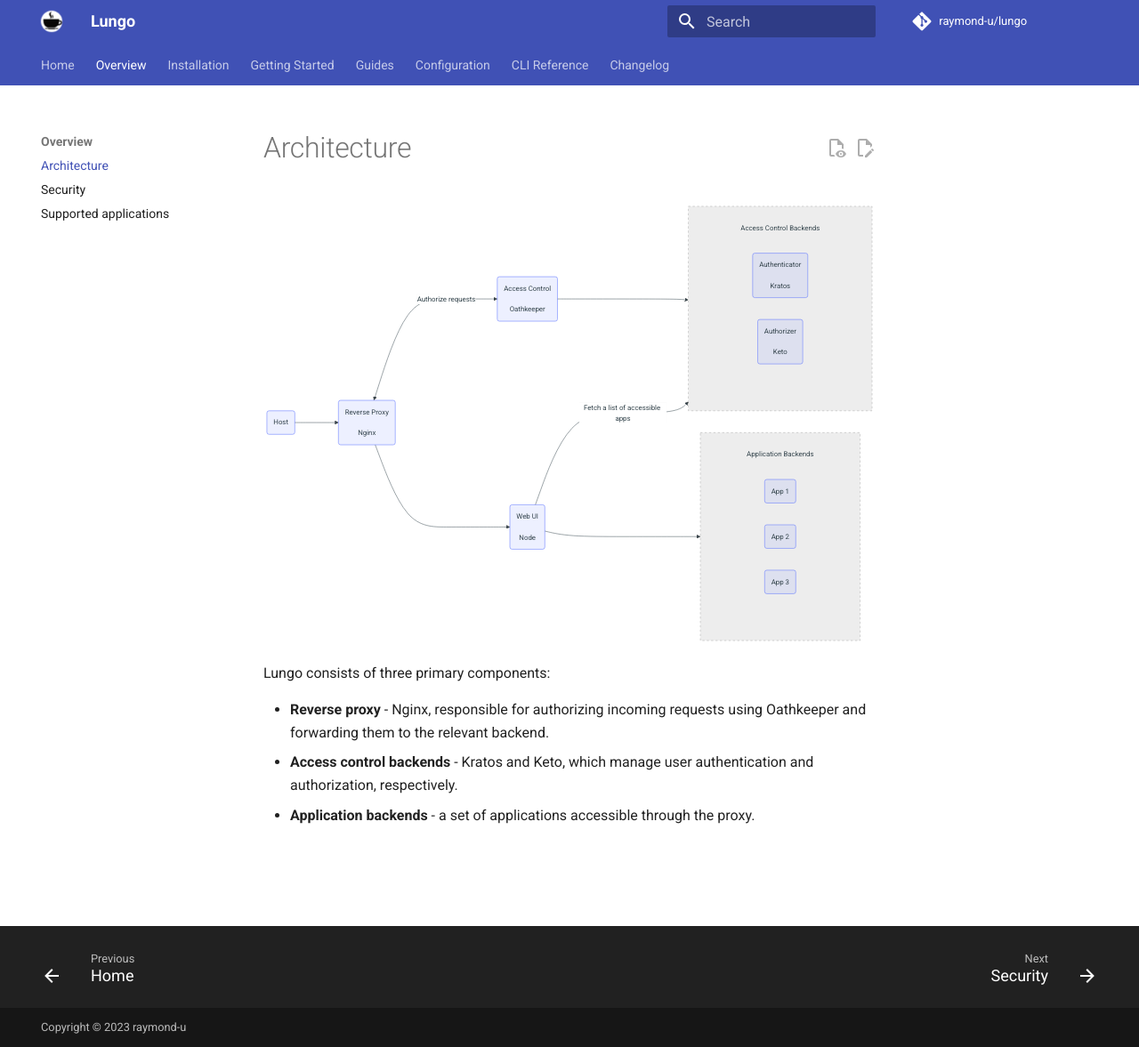
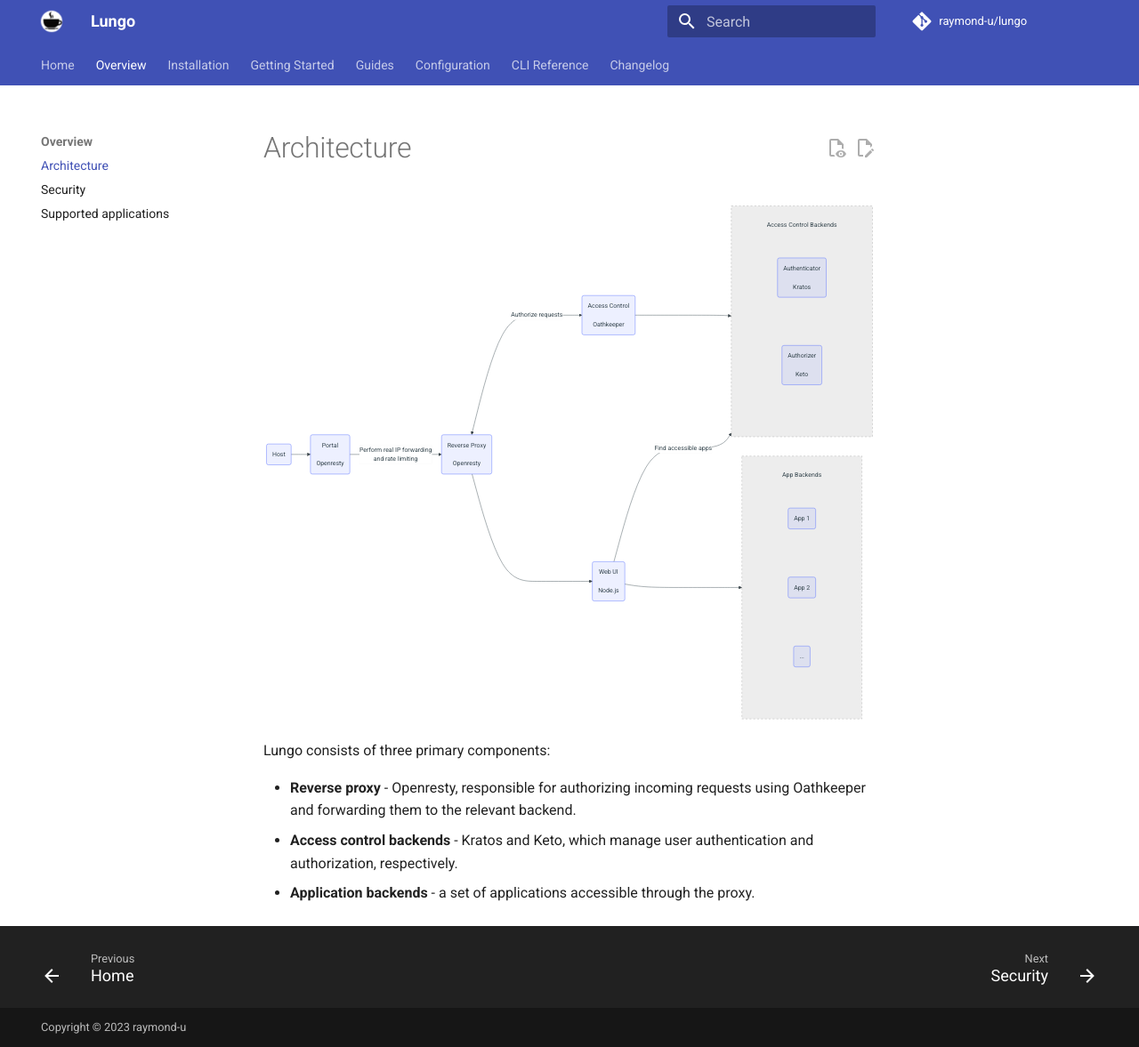
Before and after one commit to raymond-u/lungo, an MkDocs documentation site: the page built from docs/overview/architecture.md, in a window 1280 px wide and 1177 px high. Shown: the whole window at 89% size. Built offline with MkDocs 1.6.1 and Material for MkDocs 9.7.7, drawn with Linux system fonts in a browser that asks for light colours; comment, search, counter and statistics services are not loaded; the version menu is left out; some of the changed lines change nothing that is shown.

Commit message:
docs: update architecture

````diff
--- a/docs/overview/architecture.md
+++ b/docs/overview/architecture.md
@@ -2,29 +2,27 @@
 
 ```mermaid
 graph LR
-    Host(Host) ---> Proxy(Reverse Proxy <br /><br /> Nginx)
-    Proxy <--->|Authorize requests| Auth(Access Control <br /><br /> Oathkeeper) ---> Control
-    Proxy ---> UI(Web UI <br /><br /> Node)
-    UI --->|Fetch a list of accessible apps| Control
+    Host(Host) --> Portal(Portal<br /><br />Openresty)
+    Portal -->|Perform real IP forwarding<br />and rate limiting| Proxy(Reverse Proxy<br /><br />Openresty)
+    Proxy <--->|Authorize requests| Auth(Access Control<br /><br />Oathkeeper) ---> Control
+    Proxy ---> UI(Web UI<br /><br />Node.js)
+    UI --->|Find accessible apps| Control
     UI ---> Backends
 
     subgraph Control [&nbsp]
         subgraph P1 [Access Control Backends]
             subgraph P2 [&nbsp]
-                direction LR
-                Authenticator(Authenticator <br /><br /> Kratos)
-                Authorizer(Authorizer <br /><br /> Keto)
+                direction TB
+                Authenticator(Authenticator<br /><br />Kratos) ~~~ Authorizer(Authorizer<br /><br />Keto)
             end
         end
     end
 
     subgraph Backends [&nbsp]
-        subgraph P3 [Application Backends]
+        subgraph P3 [App Backends]
             subgraph P4 [&nbsp]
-                direction LR
-                App1(App 1)
-                App2(App 2)
-                App3(App 3)
+                direction TB
+                App1(App 1) ~~~ App2(App 2) ~~~ App0(...)
             end
         end
     end
@@ -37,7 +35,7 @@
 
 Lungo consists of three primary components:
 
-- **Reverse proxy** - Nginx, responsible for authorizing incoming requests using Oathkeeper and forwarding them to the
-  relevant backend.
+- **Reverse proxy** - Openresty, responsible for authorizing incoming requests using Oathkeeper and forwarding them to
+  the relevant backend.
 - **Access control backends** - Kratos and Keto, which manage user authentication and authorization, respectively.
 - **Application backends** - a set of applications accessible through the proxy.
````
